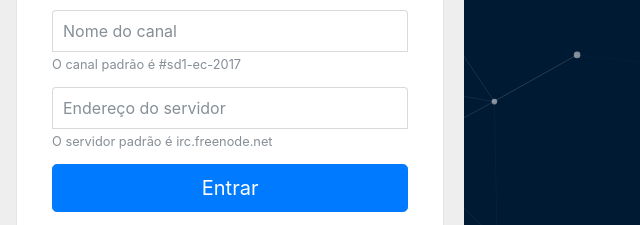
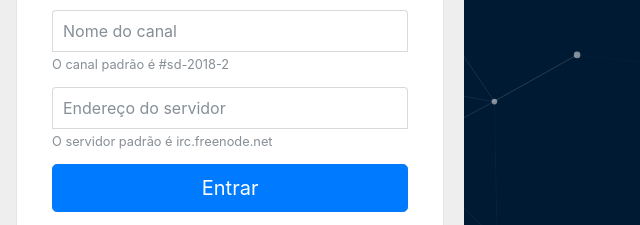
Before and after one commit to sistemas-distribuidos-cc-inf/Trabalho-Final--Vitor-e-Salatyel, a website: page web-app/login.html in a window 1280 px wide. Shown: the part 316-541 px from the top of the page, 345-985 px from the left. Drawn offline with Linux system fonts and the light colour scheme.

Commit message:
Update login.html

```diff
--- a/web-app/login.html
+++ b/web-app/login.html
@@ -34,7 +34,7 @@
         <small class="form-text text-muted">  O username padrão é o mesmo escolhido para o nickname</small>
 
         <input class="form-control" type="text" name="channel" placeholder="Nome do canal">
-        <small class="form-text text-muted">  O canal padrão é #sd1-ec-2017</small>
+        <small class="form-text text-muted">  O canal padrão é #sd-2018-2</small>
 
         <input class="form-control" type="text" name="server" placeholder="Endereço do servidor">
         <small class="form-text text-muted">  O servidor padrão é irc.freenode.net</small>
```
